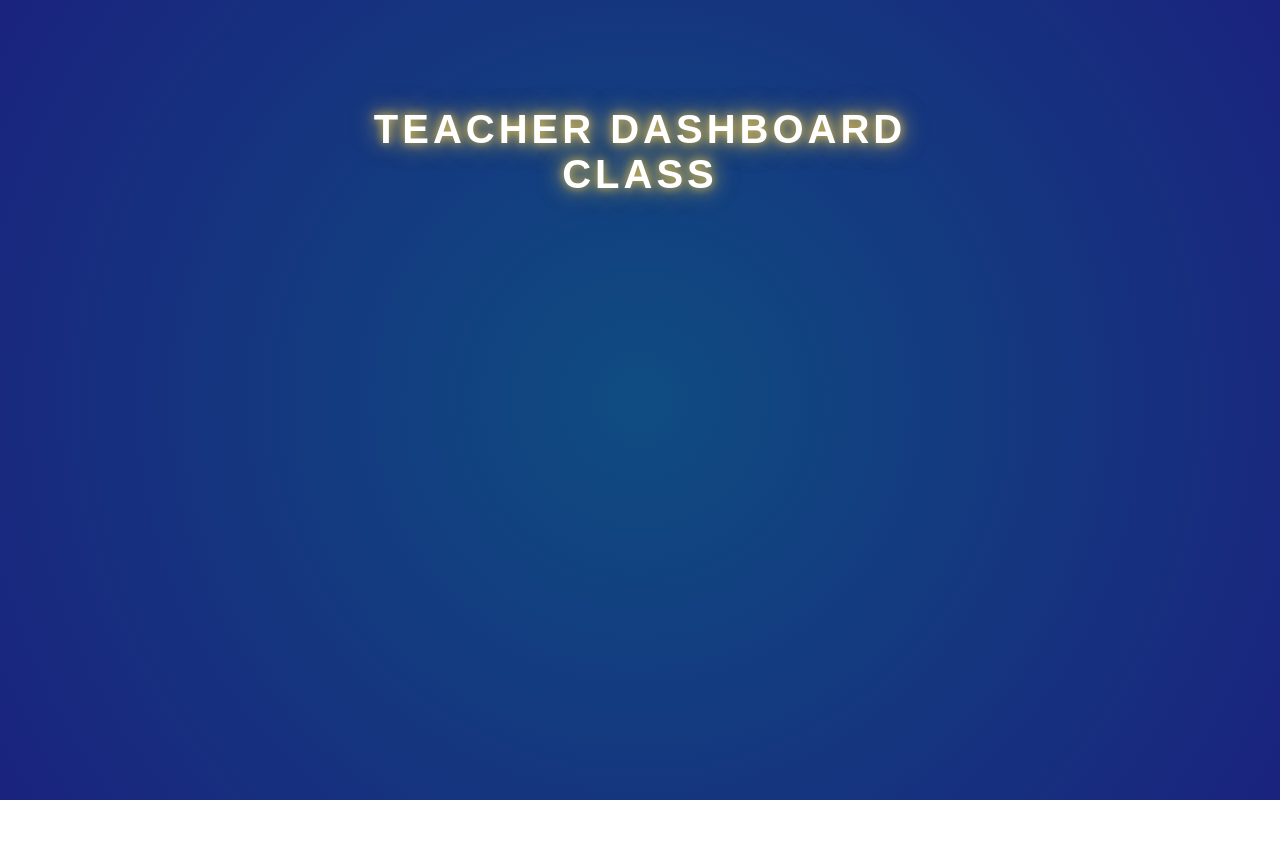
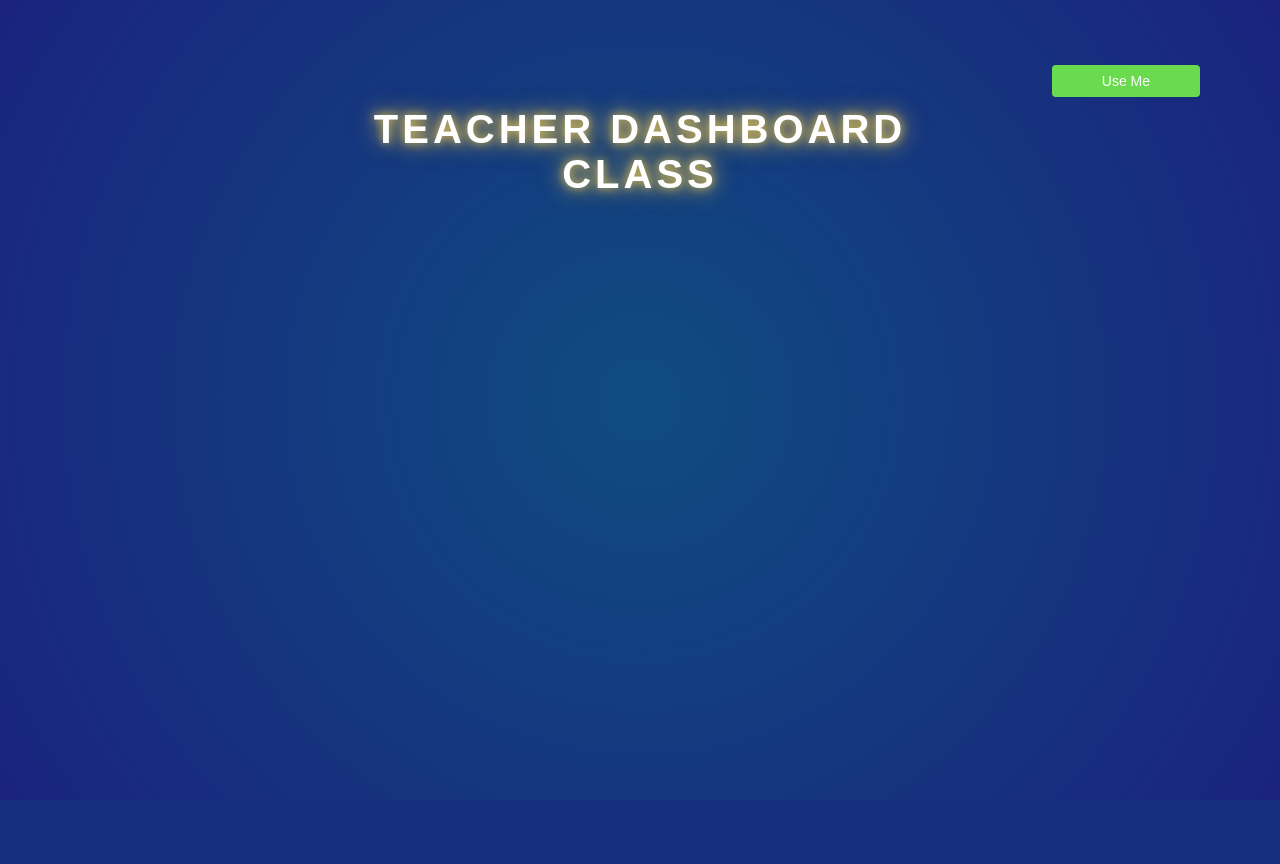
Before and after one commit to lauragalera/website_dashboards, a Flask app: template backend/templates/main.html in a window 1280 px wide. After the commit the page ends 800 px from the top, so only its background shows below. Run offline with Flask 3, Linux system fonts and the light colour scheme; the template is opened without the code that fills it: most values are stand-ins (such as "Sample title", 1, 10 or a date in 2020); data that the repository does not hold is empty; parts of the project's set-up code (start-up, migrations or seed data) failed here and were passed over; some web fonts are replaced.

Commit message:
ugly button

```diff
--- a/backend/static/css/main.css
+++ b/backend/static/css/main.css
@@ -48,6 +48,16 @@ body {
     justify-content: center;
     align-items: center;
     background: radial-gradient(circle, #0f4c81 0%, #1a237e 100%);
+  }
+
+  .animation-container-dashboard {
+    position: relative;
+    width: 100vw;
+    height: 100vh;
+    display: flex;
+    flex-direction: column;
+    background: radial-gradient(circle, #0f4c81 0%, #1a237e 100%);
+    overflow: hidden;
   }
 
   /* ===== Badger Image ===== */
--- a/backend/templates/main.html
+++ b/backend/templates/main.html
@@ -5,15 +5,51 @@
   <link rel="stylesheet" href="https://cdnjs.cloudflare.com/ajax/libs/animate.css/4.1.1/animate.min.css"/>
   <link href="https://fonts.googleapis.com/css2?family=Orbitron:wght@700&display=swap" rel="stylesheet">
   <link rel="stylesheet" href="{{ url_for('static', filename='css/main.css') }}">
+  <style>
+    .animation-container-dashboard {
+      position: relative;
+      width: 100vw;
+      height: 100vh;
+      display: flex;
+      flex-direction: column;
+      background: radial-gradient(circle, #0f4c81 0%, #1a237e 100%);
+    }
+
+    .title-button-container {
+      display: flex;
+      justify-content: space-between; /* Pushes items to opposite sides */
+      align-items: center; /* Perfect vertical alignment */
+      width: 100%;
+      padding: 15px 20px;
+    }
+
+    .use-me-btn {
+      background-color: #6ada4e;
+      border: none;
+      color: white;
+      padding: 8px 50px;
+      font-size: 14px;
+      cursor: pointer;
+      border-radius: 4px;
+      font-family: sans-serif;
+      /* Removed order property - not needed */
+      margin-left: auto; /* Pushes button to far right */
+      margin-right: 100px; /* Adds space between button and title */
+      margin-top: 50px;
+    }
+  </style>
 </head>
 <body>
-  <div class="animation-container">
-    <!-- Title with inline style for specific spacing -->
-    <h1 class="myclasses_title">Teacher Dashboard Class</h1>
+  <div class="animation-container-dashboard">
+    <!-- Title with button on right -->
+    <div class="title-button-container">
+      <h1 class="myclasses_title">Teacher Dashboard Class</h1>
+      <button class="use-me-btn">Use Me</button>
+    </div>
 
     <!-- Dashboard Container -->
     <div class="dashboard-iframe-container">
-      <iframe src="/dashboard/?classroom_id={{ classroom_id }}" style="border:none; margin-top:60px"></iframe>
+      <iframe src="/dashboard/?classroom_id={{ classroom_id }}" style="border:none; margin-top:20px"></iframe>
     </div>
   </div>
 </body>
```
Also changed, not shown: backend/static/images/badger_glasses.png (added).
